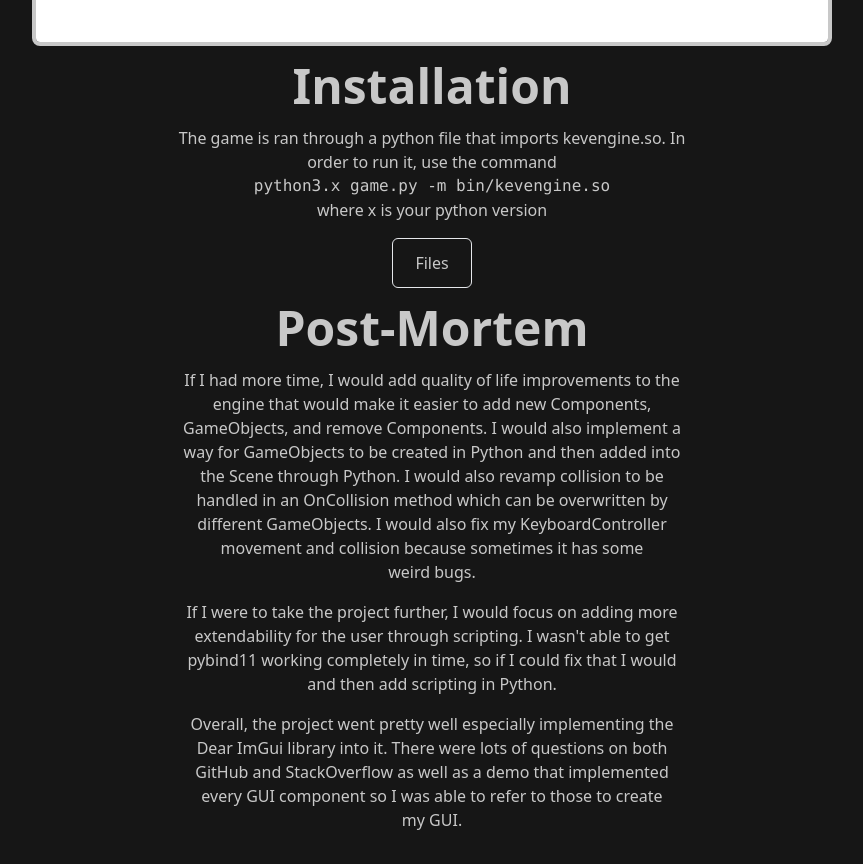
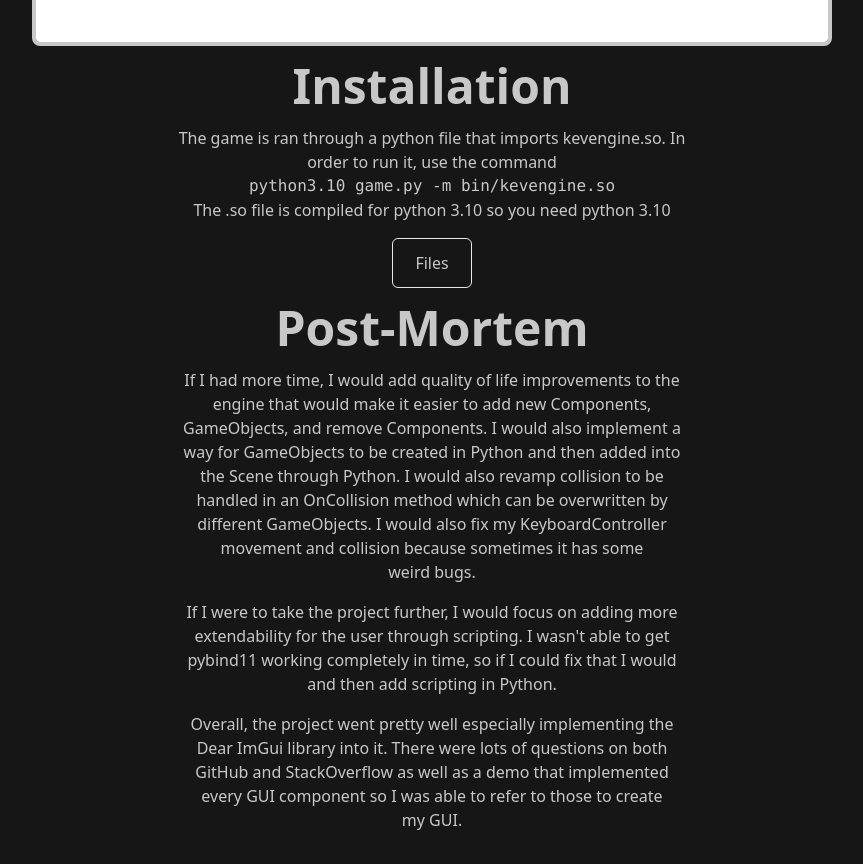
Before and after one commit to faosldkjfhf/engine-portfolio, a Next.js app: page /engine-portfolio/ in a window 1280 px wide. Shown: the part 3120-3984 px from the top of the page, without its empty margins (208-1071 px from the left). Built offline with nearby package versions, Linux system fonts and the light colour scheme.

Commit message:
added fixes

```diff
--- a/app/page.tsx
+++ b/app/page.tsx
@@ -187,9 +187,9 @@ export default function Home(): React.ReactElement {
             The game is ran through a python file that imports kevengine.so. In
             order to run it, use the command
             <pre>
-              <code>python3.x game.py -m bin/kevengine.so</code>
+              <code>python3.10 game.py -m bin/kevengine.so</code>
             </pre>
-            where x is your python version
+            The .so file is compiled for python 3.10 so you need python 3.10
           </div>
           <div
             className="border p-3 rounded-md w-[5rem] mx-auto cursor-pointer hover:scale-110 button-hover"
```
